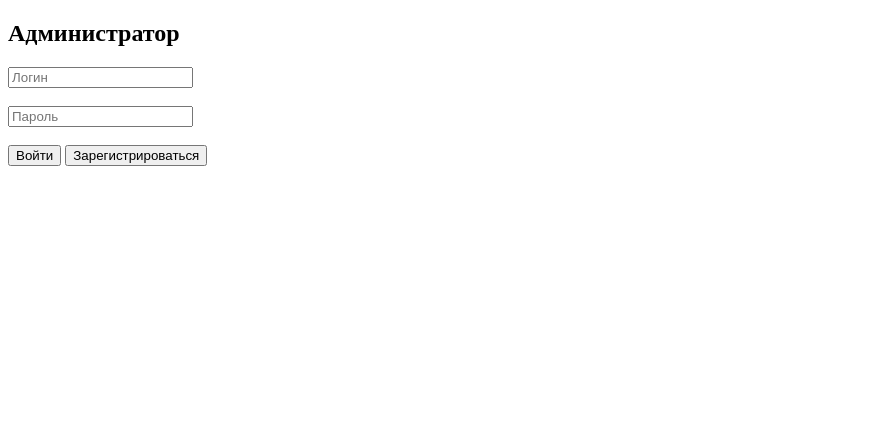
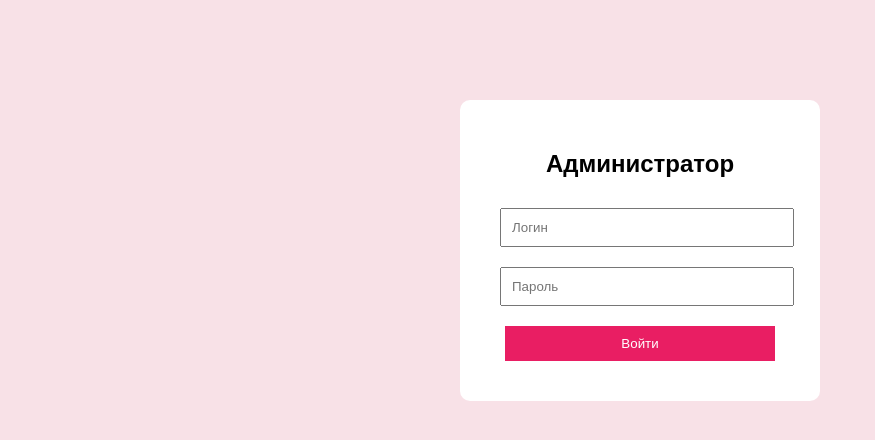
Before and after one commit to r4spb3rry-hub/frontend, a website: page admin.html in a window 1280 px wide. Shown: the whole page, without its empty margins (0-875 px from the left). Drawn offline with Linux system fonts and the light colour scheme.

Commit message:
Update admin.html

```diff
--- a/admin.html
+++ b/admin.html
@@ -1,69 +1,53 @@
 <!DOCTYPE html>
-<html lang="ru">
+<html>
 <head>
-  <meta charset="UTF-8">
-  <title>Администратор</title>
+<style>
+body {background:#f8e1e7;text-align:center;font-family:Arial;}
+.box {background:white;width:300px;margin:100px auto;padding:30px;border-radius:10px;}
+input,button{width:90%;padding:10px;margin:10px;}
+button{background:#e91e63;color:white;border:none;}
+</style>
 </head>
 
 <body>
-  <h2>Администратор</h2>
 
-  <input id="login" placeholder="Логин"><br><br>
-  <input id="password" type="password" placeholder="Пароль"><br><br>
+<div class="box">
+<h2>Администратор</h2>
 
-  <button onclick="login()">Войти</button>
-  <button onclick="register()">Зарегистрироваться</button>
+<input id="login" placeholder="Логин">
+<input id="password" placeholder="Пароль">
 
-  <p id="error" style="color:red;"></p>
+<button onclick="login()">Войти</button>
+</div>
 
-  <script>
-    const API = "https://eduflow-92s4.onrender.com";
+<script>
+const API="https://eduflow-92s4.onrender.com";
 
-    async function login() {
-      let login = document.getElementById("login").value;
-      let password = document.getElementById("password").value;
+async function login(){
+  let res=await fetch(API+"/login",{
+    method:"POST",
+    headers:{"Content-Type":"application/json"},
+    body:JSON.stringify({
+      login:login.value,
+      password:password.value
+    })
+  });
 
-      let res = await fetch(API + "/login", {
-        method: "POST",
-        headers: {"Content-Type": "application/json"},
-        body: JSON.stringify({ login, password })
-      });
+  let data=await res.json();
 
-      let data = await res.json();
+  if(data.status==="ok"){
+    localStorage.setItem("user",data.user.login);
+    localStorage.setItem("role",data.user.role);
+    localStorage.setItem("schoolId",data.user.schoolId);
 
-      if (data.status === "ok") {
-        localStorage.setItem("user", data.login);
-        localStorage.setItem("role", data.role);
+    if(data.user.login==="administrator"){
+      window.location.href="owner.html";
+    } else {
+      window.location.href="admin-dashboard.html";
+    }
+  }
+}
+</script>
 
-        if (data.role === "student") {
-          window.location.href = "student-dashboard.html";
-        } else if (data.role === "teacher") {
-          window.location.href = "teacher-dashboard.html";
-        } else if (data.role === "admin") {
-          window.location.href = "admin-dashboard.html";
-        }
-
-      } else {
-        document.getElementById("error").innerText = "Ошибка входа";
-      }
-    }
-
-    async function register() {
-      let login = document.getElementById("login").value;
-      let password = document.getElementById("password").value;
-
-      await fetch(API + "/register", {
-        method: "POST",
-        headers: {"Content-Type": "application/json"},
-        body: JSON.stringify({
-          login,
-          password,
-          role: "admin"
-        })
-      });
-
-      alert("Пользователь создан");
-    }
-  </script>
 </body>
 </html>
```
